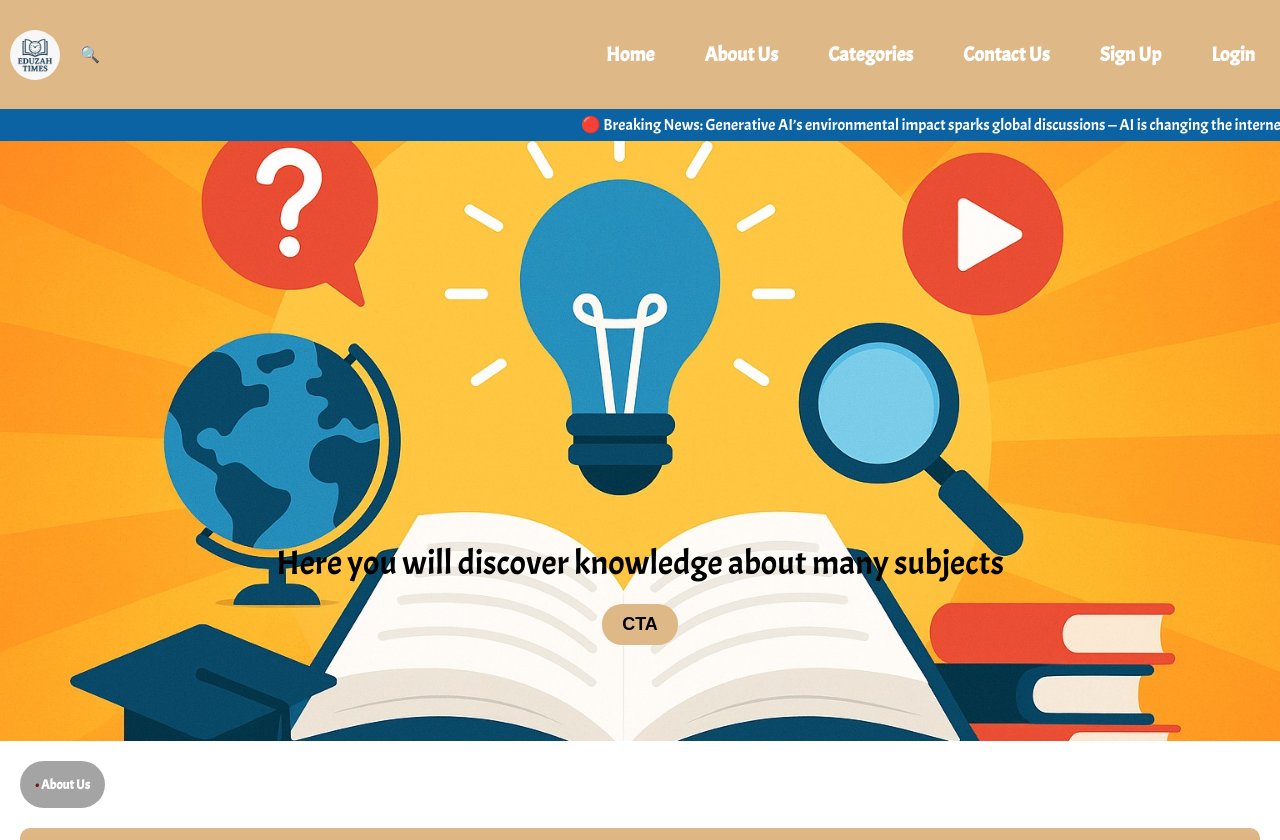
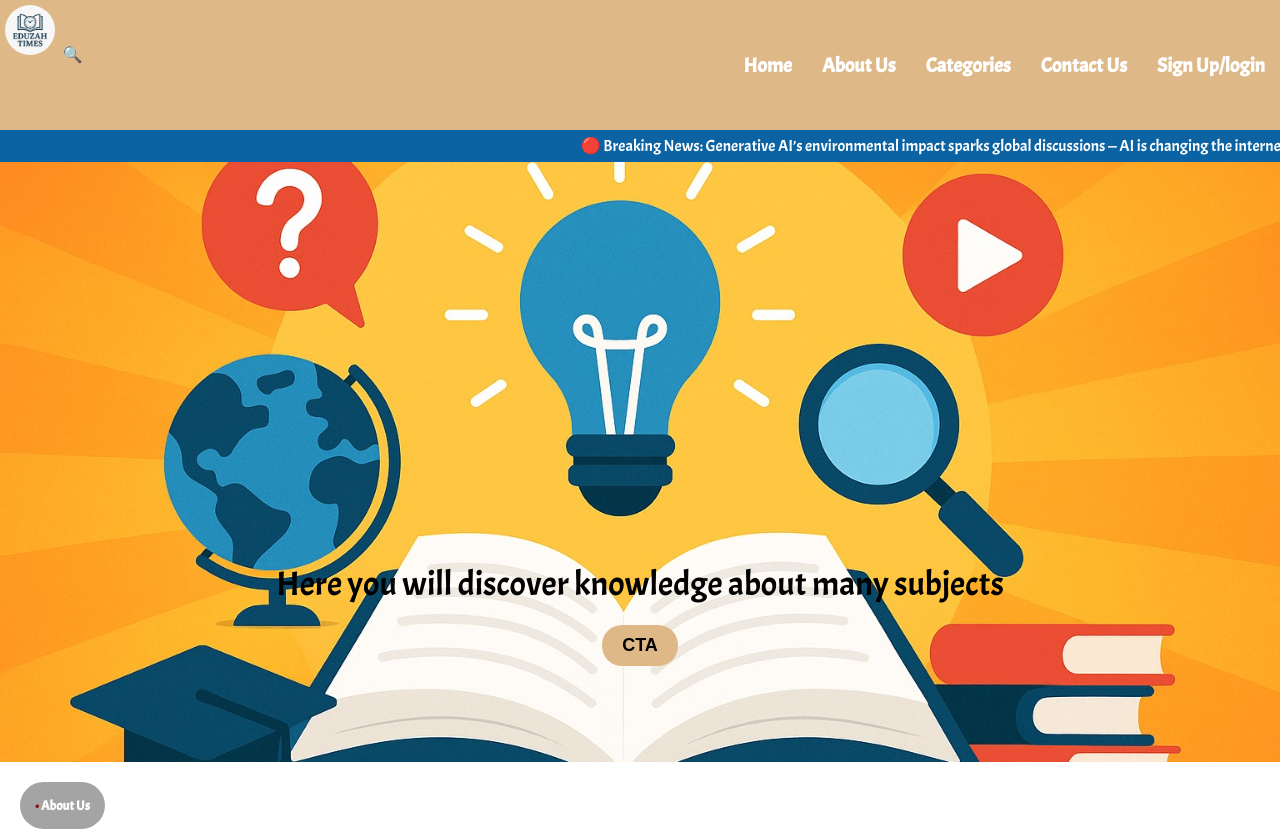
Before and after one commit to elkadynourhan74-sudo/eduzah-times, a plain HTML site: page index.html in a window 1280 px wide. Shown: the top 840 px of the page. Drawn offline with Linux system fonts and the light colour scheme.

Commit message:
third commit

```diff
--- a/CSS/index.css
+++ b/CSS/index.css
@@ -24,25 +24,22 @@ html{
     top: 0;
     left: 0;
     background-color: burlywood;
-    gap: 20px;
     display: flex;
+    align-items: center;
     justify-content: space-between;
-    z-index: 1000;
+    z-index: 2;
 }
 
 .logo{
     width: 50px;
     height: 50px;
     border-radius: 50%;
+    margin: 5px;
 }
 
 .nav-links{
     list-style: none;
-    display: flex;
-    align-items: center;
-    padding: 10px;
-    gap: 20px;
-    justify-content: center;
+     display: flex;
 }
 
 .nav-links li a{
@@ -57,7 +54,7 @@ html{
     transition:color 0.4s;
 }
 
-.ticker{background:#0b63a4;color:#fff;overflow:hidden;white-space:nowrap;padding:6px;z-index:999;}
+.ticker{background:#0b63a4;color:#fff;overflow:hidden;white-space:nowrap;padding:6px;z-index:1;}
 .ticker span{display:inline-block;padding-left:100%;animation:scroll 15s linear infinite}
 @keyframes scroll{0%{transform:translateX(0)}100%{transform:translateX(-100%)}}
 
--- a/index.html
+++ b/index.html
@@ -11,7 +11,7 @@
 <body>
 
     <nav class="navbar">
-        <div class="nav-links">
+        <div class="logo-icon">
             <img src="/Images/logo.jpg" alt="Eduzah Times Logo" class="logo">
             <input type="checkbox" id="toggle">
             <label for="toggle" class="icon">🔍</label>
@@ -32,9 +32,9 @@
                 </ul>
             </li>
             <li><a href="#contact_us">Contact Us</a></li>
-            <li><a href="/Register/Sign Up/sign_up.html" target="_blank">Sign Up</a></li>
-            <li><a href="/Register/Login/login.html" target="_blank">Login</a></li>
+            <li><a href="/Register/Sign Up/sign_up.html" target="_blank">Sign Up/login</a></li>
         </ul>
+
     </nav>
 
     <div class="ticker"><span>🔴 Breaking News: Generative AI’s environmental impact sparks global discussions — AI is changing the internet faster than ever!</span></div>
```
